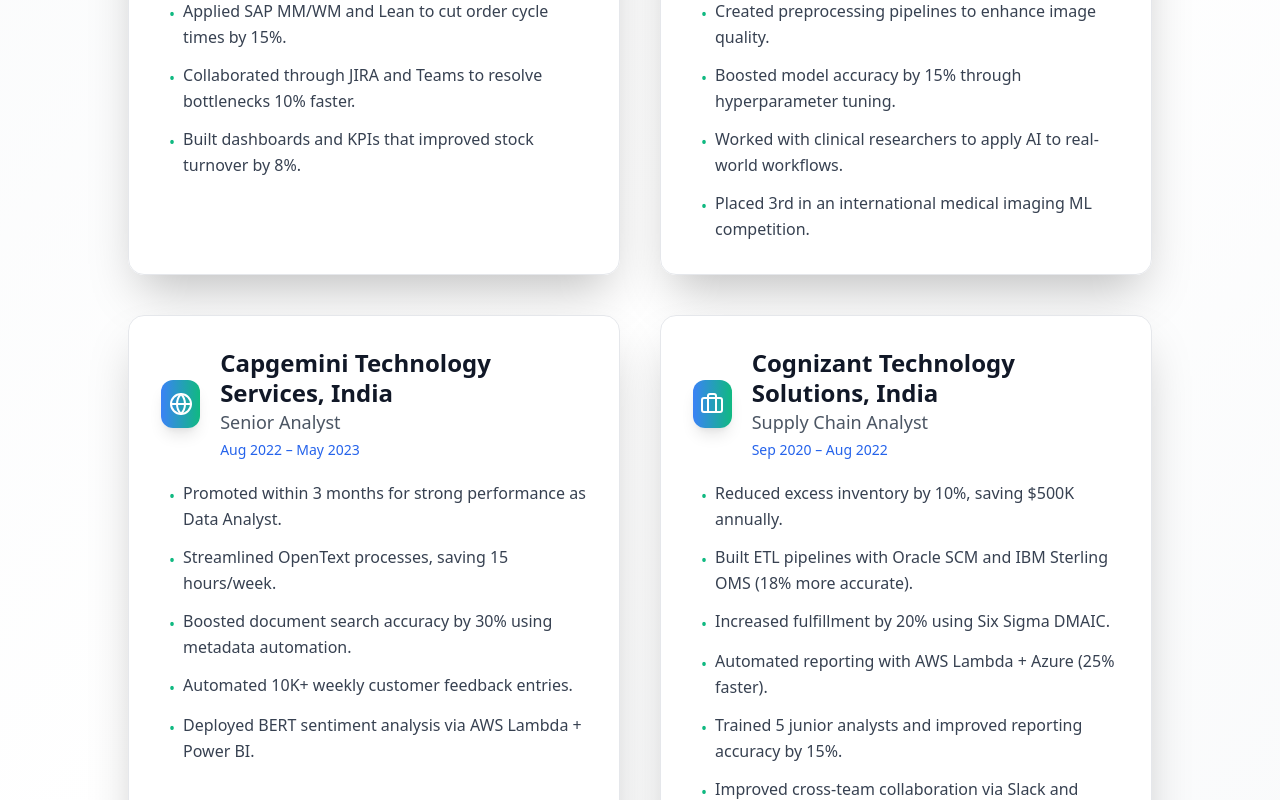
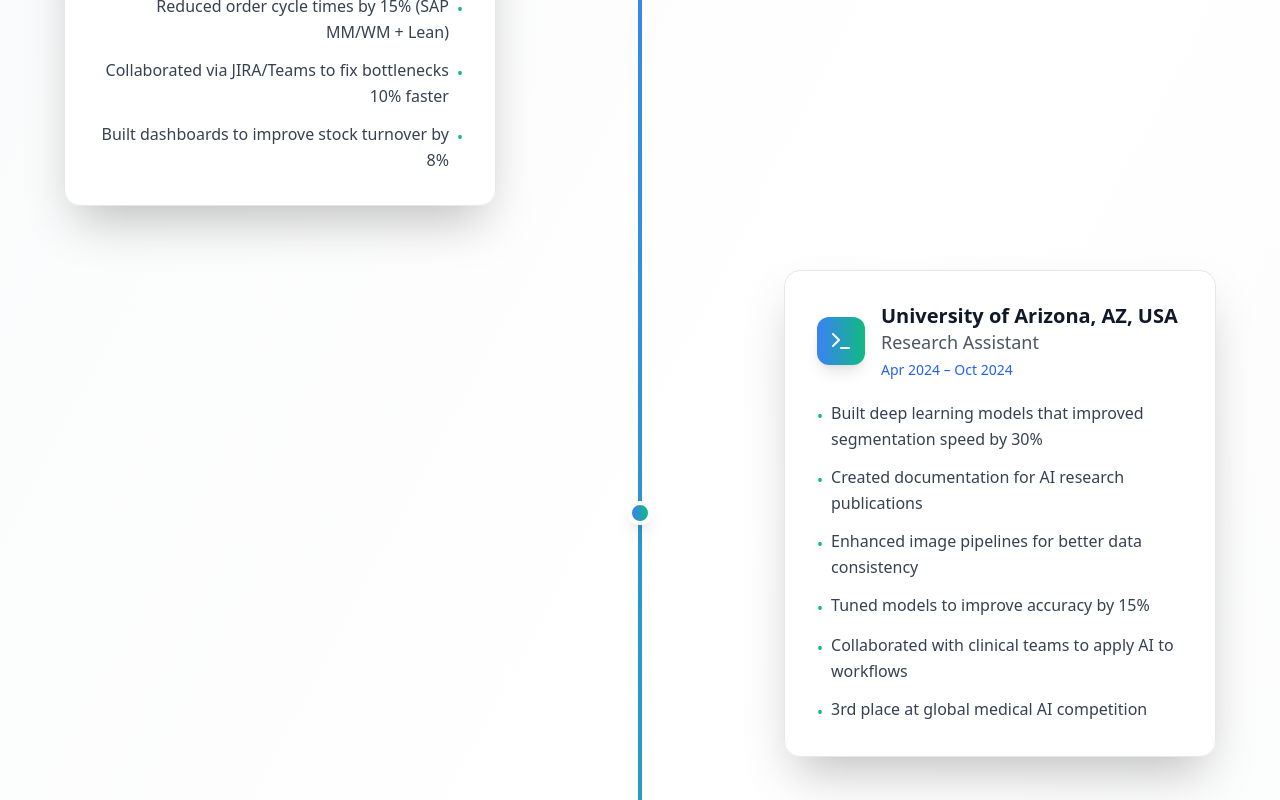
Before and after one commit to Aravind-shrenivas/my-portfolio, a React (Vite) app: page / in a window 1280 px wide. Shown: the part 1620-2420 px from the top of the page. Built offline with nearby package versions, Linux system fonts and the light colour scheme.

Commit message:
Refactor: Implement timeline experience, improve project layout, and animate hamburger menu
- Replaced the existing experience section with a vertical timeline layout.
- Improved the projects section layout with a responsive grid.
- Added animation to the hamburger menu.

```diff
--- a/src/components/Experience.tsx
+++ b/src/components/Experience.tsx
@@ -8,11 +8,11 @@ const experiences = [
     title: "Supply Chain Analyst | Internship",
     period: "Jan 2025 – May 2025",
     achievements: [
-      "Improved forecast accuracy by 12% using Python and Power BI dashboards.",
-      "Automated reports via SQL and Excel macros, reducing manual effort by 30%.",
-      "Applied SAP MM/WM and Lean to cut order cycle times by 15%.",
-      "Collaborated through JIRA and Teams to resolve bottlenecks 10% faster.",
-      "Built dashboards and KPIs that improved stock turnover by 8%."
+      "Improved forecast accuracy by 12% using Python & Power BI",
+      "Automated reports via SQL and Excel, saving 30% manual time",
+      "Reduced order cycle times by 15% (SAP MM/WM + Lean)",
+      "Collaborated via JIRA/Teams to fix bottlenecks 10% faster",
+      "Built dashboards to improve stock turnover by 8%"
     ],
     icon: BarChart3
   },
@@ -21,12 +21,12 @@ const experiences = [
     title: "Research Assistant",
     period: "Apr 2024 – Oct 2024",
     achievements: [
-      "Built a deep learning model for ophthalmic image segmentation (30% faster).",
-      "Authored documentation to support academic publication.",
-      "Created preprocessing pipelines to enhance image quality.",
-      "Boosted model accuracy by 15% through hyperparameter tuning.",
-      "Worked with clinical researchers to apply AI to real-world workflows.",
-      "Placed 3rd in an international medical imaging ML competition."
+      "Built deep learning models that improved segmentation speed by 30%",
+      "Created documentation for AI research publications",
+      "Enhanced image pipelines for better data consistency",
+      "Tuned models to improve accuracy by 15%",
+      "Collaborated with clinical teams to apply AI to workflows",
+      "3rd place at global medical AI competition"
     ],
     icon: Terminal
   },
@@ -35,11 +35,11 @@ const experiences = [
     title: "Senior Analyst",
     period: "Aug 2022 – May 2023",
     achievements: [
-      "Promoted within 3 months for strong performance as Data Analyst.",
-      "Streamlined OpenText processes, saving 15 hours/week.",
-      "Boosted document search accuracy by 30% using metadata automation.",
-      "Automated 10K+ weekly customer feedback entries.",
-      "Deployed BERT sentiment analysis via AWS Lambda + Power BI."
+      "Promoted to Senior Analyst in 3 months",
+      "Saved 15 hours/week with OpenText automation",
+      "Boosted search accuracy 30% via metadata tools",
+      "Automated 10K+ feedback records weekly",
+      "Deployed BERT sentiment analysis on AWS Lambda + Power BI"
     ],
     icon: Globe,
   },
@@ -48,12 +48,12 @@ const experiences = [
     title: "Supply Chain Analyst",
     period: "Sep 2020 – Aug 2022",
     achievements: [
-      "Reduced excess inventory by 10%, saving $500K annually.",
-      "Built ETL pipelines with Oracle SCM and IBM Sterling OMS (18% more accurate).",
-      "Increased fulfillment by 20% using Six Sigma DMAIC.",
-      "Automated reporting with AWS Lambda + Azure (25% faster).",
-      "Trained 5 junior analysts and improved reporting accuracy by 15%.",
-      "Improved cross-team collaboration via Slack and Confluence."
+      "Reduced excess inventory by 10%, saving $500K",
+      "Built ETL pipelines across Oracle SCM & IBM Sterling OMS",
+      "Improved order fulfillment by 20% via Six Sigma",
+      "Used AWS Lambda + Azure for auto-reporting (25% faster)",
+      "Mentored 5 junior analysts; improved reporting accuracy 15%",
+      "Enhanced team collaboration via Slack and Confluence"
     ],
     icon: Briefcase
   }
@@ -65,30 +65,71 @@ const Experience = () => (
       <h2 className="text-5xl font-bold text-center text-gray-900 dark:text-white mb-16 animate-fade-in">
         Professional <span className="bg-gradient-to-r from-blue-500 to-emerald-500 bg-clip-text text-transparent">Experience</span>
       </h2>
-      <div className="grid md:grid-cols-2 gap-10 max-w-5xl mx-auto">
+
+      <div className="relative max-w-6xl mx-auto">
+        {/* Timeline line */}
+        <div className="absolute left-1/2 transform -translate-x-1/2 w-1 h-full bg-gradient-to-b from-blue-500 to-emerald-500 rounded-full hidden md:block"></div>
+
+        {/* Mobile timeline line */}
+        <div className="absolute left-8 w-1 h-full bg-gradient-to-b from-blue-500 to-emerald-500 rounded-full md:hidden"></div>
+
         {experiences.map((exp, idx) => (
-          <div
-            key={idx}
-            className="relative bg-white/90 dark:bg-black/90 backdrop-blur-sm rounded-2xl p-8 shadow-2xl border border-gray-200 dark:border-gray-800 transition-all duration-500 hover:scale-105 hover:shadow-3xl group"
-          >
-            <div className="flex items-center mb-5 space-x-5">
+          <div key={idx} className="relative mb-16 last:mb-0">
+            {/* Desktop layout - alternating sides */}
+            <div className={`hidden md:flex items-center ${idx % 2 === 0 ? 'justify-start' : 'justify-end'}`}>
+              <div className={`w-5/12 ${idx % 2 === 0 ? 'pr-12 text-right' : 'pl-12 text-left'}`}>
+                <div className="bg-white/90 dark:bg-black/90 backdrop-blur-sm rounded-2xl p-8 shadow-2xl border border-gray-200 dark:border-gray-800 transition-all duration-500 hover:scale-105 hover:shadow-3xl group">
+                  <div className={`flex items-center mb-5 space-x-4 ${idx % 2 === 0 ? 'flex-row-reverse space-x-reverse' : ''}`}>
                     <div className="w-12 h-12 rounded-xl flex items-center justify-center bg-gradient-to-r from-blue-500 to-emerald-500 shadow-lg">
                       <exp.icon className="text-white" size={24} />
                     </div>
-              <div>
-                <h3 className="text-2xl font-bold text-gray-900 dark:text-white leading-tight">{exp.company}</h3>
+                    <div className={idx % 2 === 0 ? 'text-right' : 'text-left'}>
+                      <h3 className="text-xl font-bold text-gray-900 dark:text-white leading-tight">{exp.company}</h3>
                       <p className="text-lg text-gray-600 dark:text-gray-300">{exp.title}</p>
                       <span className="block text-sm text-blue-600 dark:text-emerald-300 font-medium mt-1">{exp.period}</span>
                     </div>
                   </div>
-            <ul className="ml-2 space-y-3 mt-5">
+                  <ul className="space-y-3">
                     {exp.achievements.map((item, achIdx) => (
-                <li key={achIdx} className="flex items-start space-x-2">
+                      <li key={achIdx} className={`flex items-start space-x-2 ${idx % 2 === 0 ? 'flex-row-reverse space-x-reverse text-right' : ''}`}>
                         <span className="text-emerald-500 mt-1">•</span>
                         <span className="text-gray-700 dark:text-gray-200 leading-relaxed">{item}</span>
                       </li>
                     ))}
                   </ul>
+                </div>
+              </div>
+
+              {/* Timeline node */}
+              <div className="absolute left-1/2 transform -translate-x-1/2 w-6 h-6 bg-gradient-to-r from-blue-500 to-emerald-500 rounded-full border-4 border-white dark:border-black shadow-lg z-10"></div>
+            </div>
+
+            {/* Mobile layout - single column */}
+            <div className="md:hidden ml-16">
+              <div className="bg-white/90 dark:bg-black/90 backdrop-blur-sm rounded-2xl p-6 shadow-2xl border border-gray-200 dark:border-gray-800 transition-all duration-500 hover:scale-105 hover:shadow-3xl">
+                <div className="flex items-center mb-4 space-x-4">
+                  <div className="w-10 h-10 rounded-xl flex items-center justify-center bg-gradient-to-r from-blue-500 to-emerald-500 shadow-lg">
+                    <exp.icon className="text-white" size={20} />
+                  </div>
+                  <div>
+                    <h3 className="text-lg font-bold text-gray-900 dark:text-white leading-tight">{exp.company}</h3>
+                    <p className="text-base text-gray-600 dark:text-gray-300">{exp.title}</p>
+                    <span className="block text-sm text-blue-600 dark:text-emerald-300 font-medium mt-1">{exp.period}</span>
+                  </div>
+                </div>
+                <ul className="space-y-2">
+                  {exp.achievements.map((item, achIdx) => (
+                    <li key={achIdx} className="flex items-start space-x-2">
+                      <span className="text-emerald-500 mt-1">•</span>
+                      <span className="text-gray-700 dark:text-gray-200 leading-relaxed text-sm">{item}</span>
+                    </li>
+                  ))}
+                </ul>
+              </div>
+
+              {/* Mobile timeline node */}
+              <div className="absolute left-8 transform -translate-x-1/2 w-4 h-4 bg-gradient-to-r from-blue-500 to-emerald-500 rounded-full border-2 border-white dark:border-black shadow-lg z-10" style={{ top: '2rem' }}></div>
+            </div>
           </div>
         ))}
       </div>
--- a/src/index.css
+++ b/src/index.css
@@ -148,6 +148,17 @@
     }
   }
 
+  @keyframes menu-slide-in {
+    from {
+      opacity: 0;
+      transform: translateX(20px);
+    }
+    to {
+      opacity: 1;
+      transform: translateX(0);
+    }
+  }
+
   .animate-fade-in {
     animation: fade-in 0.8s ease-out forwards;
   }
@@ -166,6 +177,10 @@
 
   .animate-float {
     animation: float 3s ease-in-out infinite;
+  }
+
+  .animate-menu-slide {
+    animation: menu-slide-in 0.3s ease-out forwards;
   }
 
   .delay-100 {
@@ -194,6 +209,14 @@
 
   .delay-1000 {
     animation-delay: 1s;
+  }
+
+  /* Line clamp utilities */
+  .line-clamp-2 {
+    overflow: hidden;
+    display: -webkit-box;
+    -webkit-box-orient: vertical;
+    -webkit-line-clamp: 2;
   }
 
   /* Custom gradient utilities */
```
Also changed, not shown: src/components/FeaturedProjects.tsx (+49 -39 lines), src/components/Header.tsx (+51 -22 lines). Lines whose indentation alone changed are shown as unchanged.
